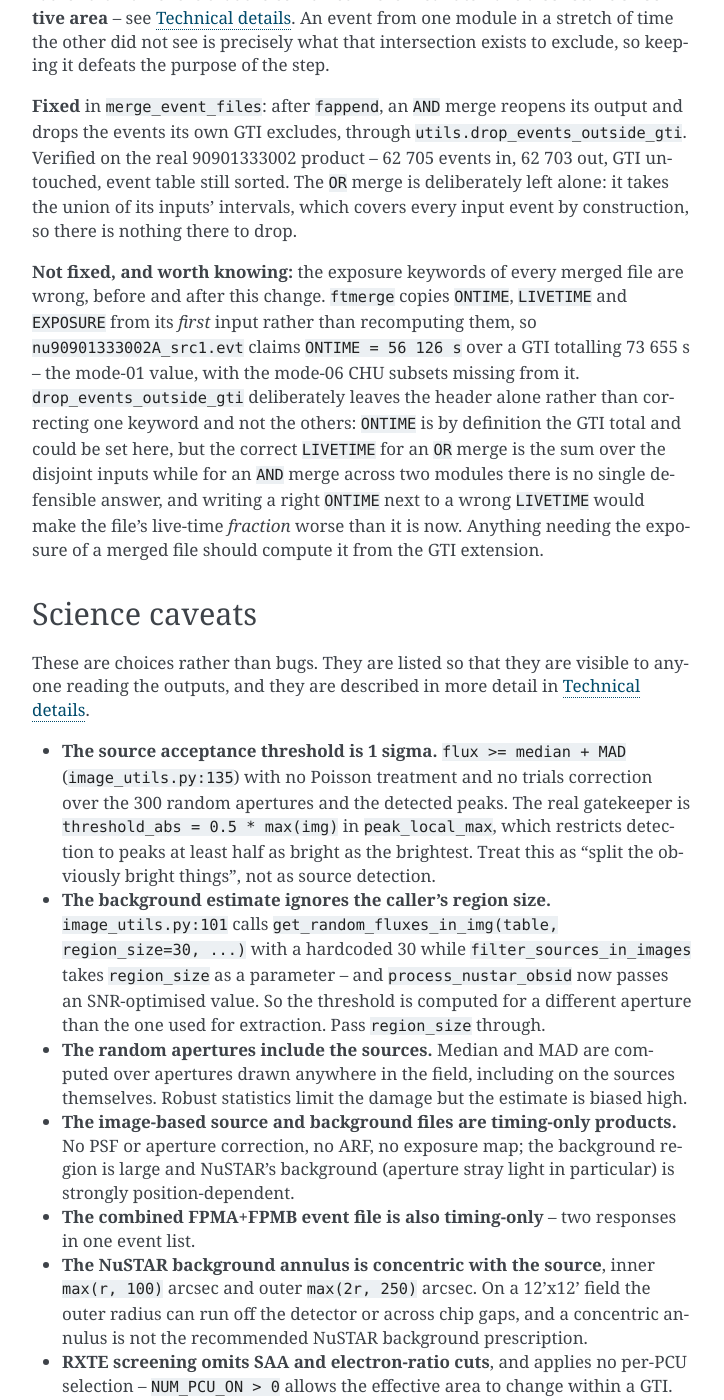
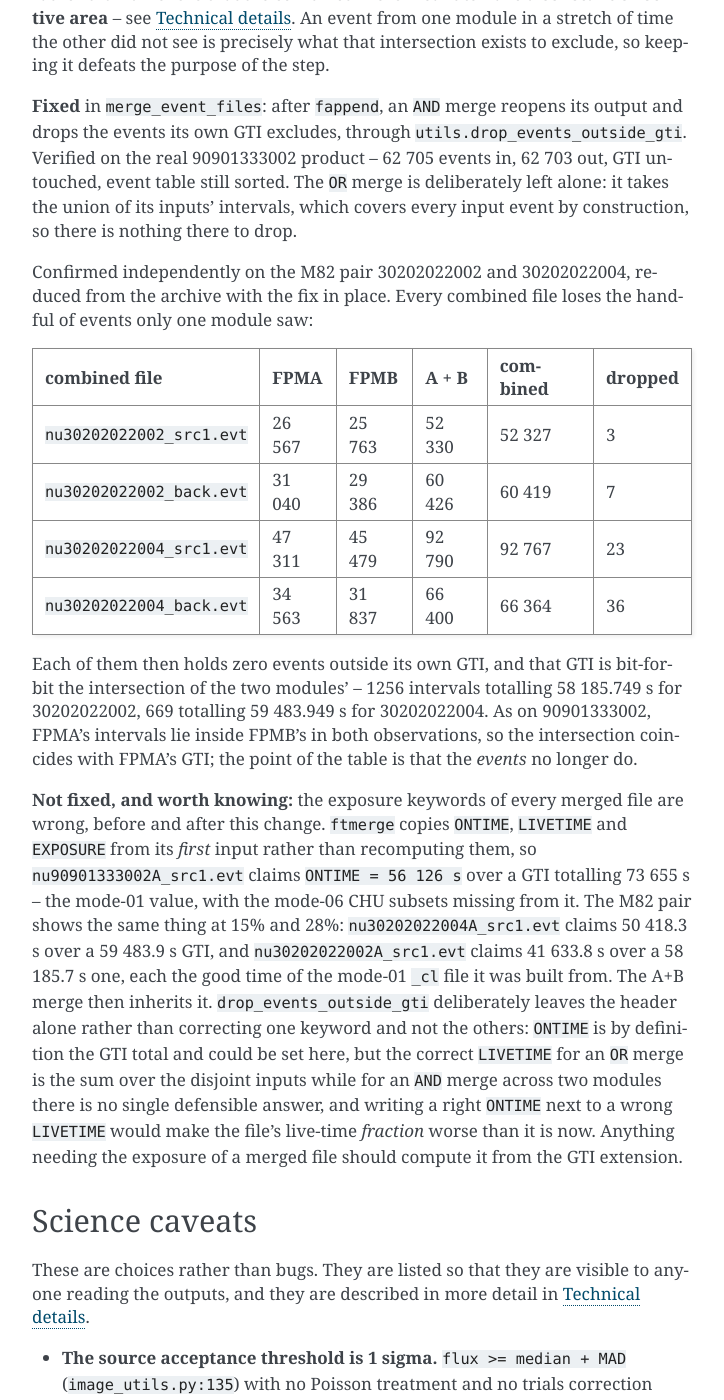
Before and after one commit to matteobachetti/heasarc_retrieve_pipeline, a Sphinx documentation site: the page built from docs/known_issues.rst, in a window 1280 px wide and 1400 px high, scrolled down 33580 px. Shown: the whole window, without its empty margins (388-1112 px from the left). Built offline with Sphinx 7.4.7, drawn with Linux system fonts in a browser that asks for light colours; the version number could not be read and is left out.

Commit message:
Record what the split, merge and A+B fix did on the real M82 pair

```diff
--- a/docs/known_issues.rst
+++ b/docs/known_issues.rst
@@ -1388,11 +1388,33 @@ event table still sorted. The ``OR`` merge is deliberately left alone: it takes
 of its inputs' intervals, which covers every input event by construction, so there is
 nothing there to drop.
 
+Confirmed independently on the M82 pair 30202022002 and 30202022004, reduced from the
+archive with the fix in place. Every combined file loses the handful of events only one
+module saw:
+
+====================================  ========  ========  ========  ==========  =======
+combined file                         FPMA      FPMB      A + B     combined    dropped
+====================================  ========  ========  ========  ==========  =======
+``nu30202022002_src1.evt``              26 567    25 763    52 330      52 327         3
+``nu30202022002_back.evt``              31 040    29 386    60 426      60 419         7
+``nu30202022004_src1.evt``              47 311    45 479    92 790      92 767        23
+``nu30202022004_back.evt``              34 563    31 837    66 400      66 364        36
+====================================  ========  ========  ========  ==========  =======
+
+Each of them then holds zero events outside its own GTI, and that GTI is bit-for-bit the
+intersection of the two modules' -- 1256 intervals totalling 58 185.749 s for 30202022002,
+669 totalling 59 483.949 s for 30202022004. As on 90901333002, FPMA's intervals lie inside
+FPMB's in both observations, so the intersection coincides with FPMA's GTI; the point of
+the table is that the *events* no longer do.
+
 **Not fixed, and worth knowing:** the exposure keywords of every merged file are wrong,
 before and after this change. ``ftmerge`` copies ``ONTIME``, ``LIVETIME`` and ``EXPOSURE``
 from its *first* input rather than recomputing them, so ``nu90901333002A_src1.evt`` claims
 ``ONTIME = 56 126 s`` over a GTI totalling 73 655 s -- the mode-01 value, with the mode-06
-CHU subsets missing from it. ``drop_events_outside_gti`` deliberately leaves the header
+CHU subsets missing from it. The M82 pair shows the same thing at 15% and 28%:
+``nu30202022004A_src1.evt`` claims 50 418.3 s over a 59 483.9 s GTI, and
+``nu30202022002A_src1.evt`` claims 41 633.8 s over a 58 185.7 s one, each the good time of
+the mode-01 ``_cl`` file it was built from. The A+B merge then inherits it. ``drop_events_outside_gti`` deliberately leaves the header
 alone rather than correcting one keyword and not the others: ``ONTIME`` is by definition
 the GTI total and could be set here, but the correct ``LIVETIME`` for an ``OR`` merge is
 the sum over the disjoint inputs while for an ``AND`` merge across two modules there is no
```
Also changed, not shown: docs/technical_details.rst (+16 -1 lines).
